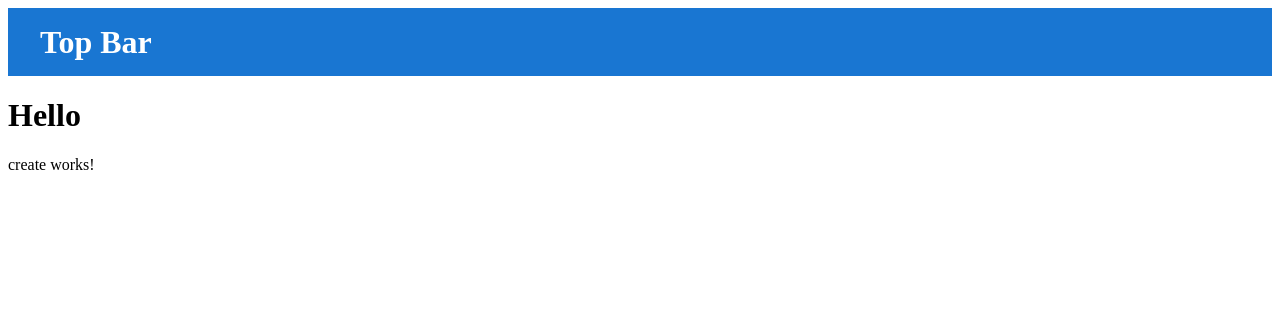
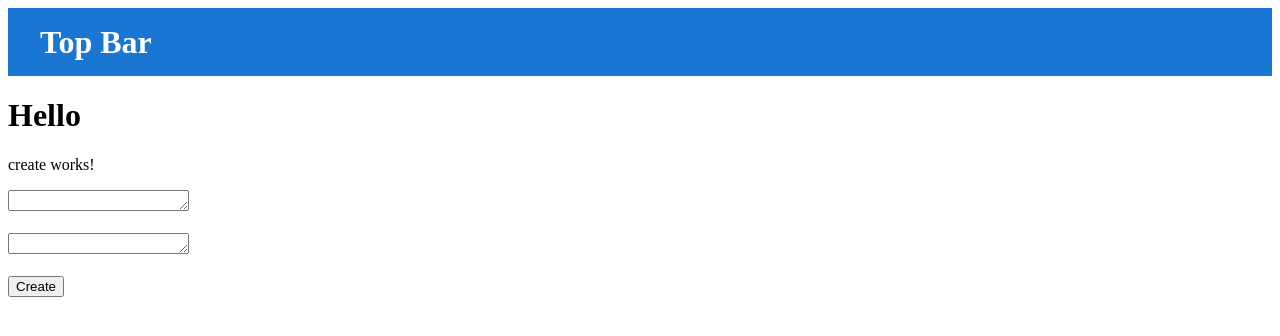
Before and after one commit to SubinSebastianGit/Rest, an Angular app in the folder student-app/: page /create in a window 1280 px wide. Shown: the top 336 px of the page. Built offline with nearby package versions, Linux system fonts and the light colour scheme.

Commit message:
third commit

```diff
--- a/student-app/src/app/app.module.ts
+++ b/student-app/src/app/app.module.ts
@@ -1,5 +1,6 @@
 import { BrowserModule } from '@angular/platform-browser';
 import { NgModule } from '@angular/core';
+import { FormsModule } from '@angular/forms';
 import { RouterModule, Routes } from '@angular/router';
 import { HttpClientModule } from '@angular/common/http';
 
@@ -15,7 +16,8 @@ import { TopBarComponent } from './top-bar/top-bar.component';
 const routes: Routes = [
   { path: 'create', component:CreateComponent},
   { path: 'edit/:id', component:EditComponent},
-  { path: 'list', component:ListComponent}
+  { path: 'list', component:ListComponent},
+  { path: '', redirectTo: '/list', pathMatch: 'full' }
 
 ];
 
@@ -30,6 +32,7 @@ const routes: Routes = [
   imports: [
     BrowserModule,
     AppRoutingModule,
+    FormsModule,
     HttpClientModule,
     RouterModule.forRoot(routes)
   ],
--- a/student-app/src/app/components/create/create.component.html
+++ b/student-app/src/app/components/create/create.component.html
@@ -1 +1,6 @@
 <p>create works!</p>
+<textarea rows="1" [(ngModel)]="enteredTitle"></textarea><br><br>
+<textarea rows="1" [(ngModel)]="enteredrollno"></textarea><br><br>
+<button (click)="onAddData()">Create</button>
+<p>{{title}}</p>
+<p>{{rollno}}</p>
--- a/student-app/src/app/components/create/create.component.ts
+++ b/student-app/src/app/components/create/create.component.ts
@@ -1,4 +1,5 @@
 import { Component, OnInit } from '@angular/core';
+
 import { ListService } from '../../list.service';
 
 @Component({
@@ -8,9 +9,25 @@ import { ListService } from '../../list.service';
 })
 export class CreateComponent implements OnInit {
 
+  enteredTitle = '';
+  enteredrollno = '';
+  title = '';
+  rollno = '';
   constructor(private listservice: ListService) { }
 
   ngOnInit(): void {
   }
 
+  addList() {
+    this.listservice.addList(this.title, this.rollno).subscribe(() => {
+      console.log('Data added succesfully');
+    });
+  }
+
+  onAddData() {
+  this.title = this.enteredTitle;
+  this.rollno = this.enteredrollno;
+  this.addList();
+  }
+
 }
--- a/student-app/src/app/components/list/list.component.html
+++ b/student-app/src/app/components/list/list.component.html
@@ -1,2 +1,5 @@
 <p>list works!</p>
+<ul>
+<li *ngFor="let list of lists">{{list.title}}</li>
+</ul>
 <button routerLink="/create">Create New Record</button>
--- a/student-app/src/app/components/list/list.component.ts
+++ b/student-app/src/app/components/list/list.component.ts
@@ -17,7 +17,6 @@ export class ListComponent implements OnInit {
 
   ngOnInit(): void {
     this.fetchLists();
-
   }
 
   fetchLists() {
@@ -26,8 +25,6 @@ export class ListComponent implements OnInit {
       console.log('Data Requested...');
       console.log(this.lists);
     });
-
   }
 
-
 }
--- a/student-app/src/app/top-bar/top-bar.component.html
+++ b/student-app/src/app/top-bar/top-bar.component.html
@@ -1 +1 @@
-<div><h1>Top Bar</h1></div>
+<div><h1 routerLink="/list">Top Bar</h1></div>
```
